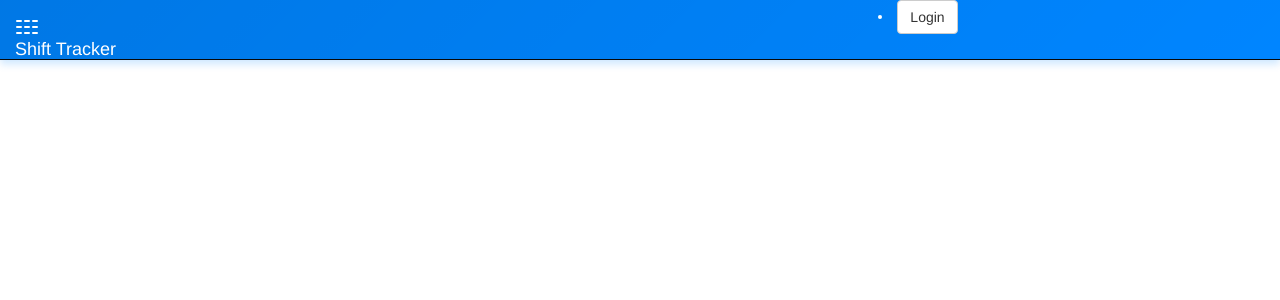
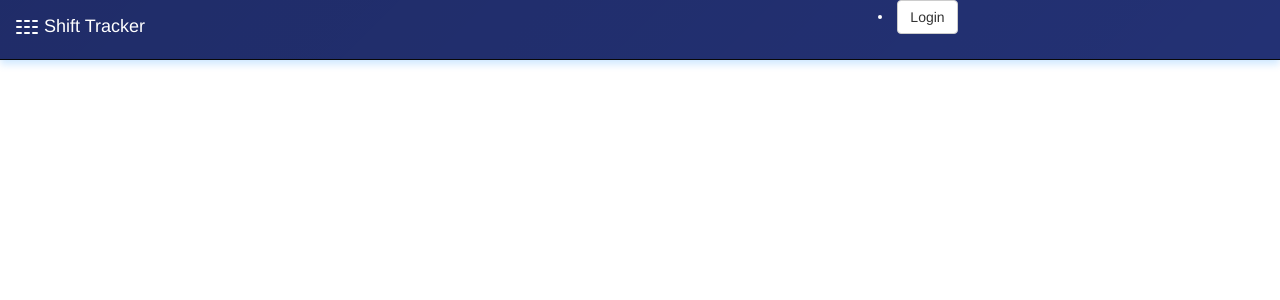
Before and after one commit to jonnygovish/Shift-Tracker, a Django app: template shifts/templates/navbar.html in a window 1280 px wide. Shown: the top 300 px of the page. Run offline with Django 3.2, Linux system fonts and the light colour scheme; the template is opened without the code that fills it, so the values that code supplies are empty; some libraries are stand-ins or nearby versions.

Commit message:
deploy to heroku

```diff
--- a/shifts/templates/base.html
+++ b/shifts/templates/base.html
@@ -20,7 +20,7 @@
   <link rel="stylesheet" href="{% static 'css/styles.css'%} ">
   {% endblock %}
 </head>
-<body style="background-color: #eee; margin-top: 75px; margin:0;" onload="myFunction()" >
+<body style="background-color: #eee; margin-top: 75px;" onload="myFunction()" >
 
     {% include "navbar.html" %}
 
--- a/shifts/templates/index.html
+++ b/shifts/templates/index.html
@@ -12,9 +12,8 @@
 
 
 {% block content %}
-<div class="loa"></div>
-<div style= id="myDiv">
-  <div class="manage-menu animate-bottom"  id="myDiv">
+
+  <div class="manage-menu animate-bottom">
     <div>
       <a class="admin-dashboard active" href="/">
         <div class="icon"></div>Dashboard
--- a/shifts/templates/navbar.html
+++ b/shifts/templates/navbar.html
@@ -15,7 +15,7 @@
   <nav class="navbar navbar-inverse navbar-fixed-top" id="navbar">
     <div class="container-fluid">
       <div class="navbar-header">
-        <a class="navbar-brand" href="/"><img src="/static/images/shifts-white-f2e354.svg" alt=""> Shift Tracker</a>
+        <a class="navbar-brand" href="/"><span> <img src="/static/images/shifts-white-f2e354.svg" alt=""> Shift Tracker</a></span>
       </div>
       <div class="col-sm-4 col-md-4 navbar-right">
 
--- a/static/css/navbar.css
+++ b/static/css/navbar.css
@@ -1,5 +1,5 @@
 #navbar{
-  background: #0085ff;
+  background: #233174;
   height: 60px;
   background-image: linear-gradient(135deg,rgba(0,0,0,.1),transparent);
   box-shadow: 0 4px 8px 0 rgba(0,133,255,.2);
```
Also changed, not shown: 1 other file.
